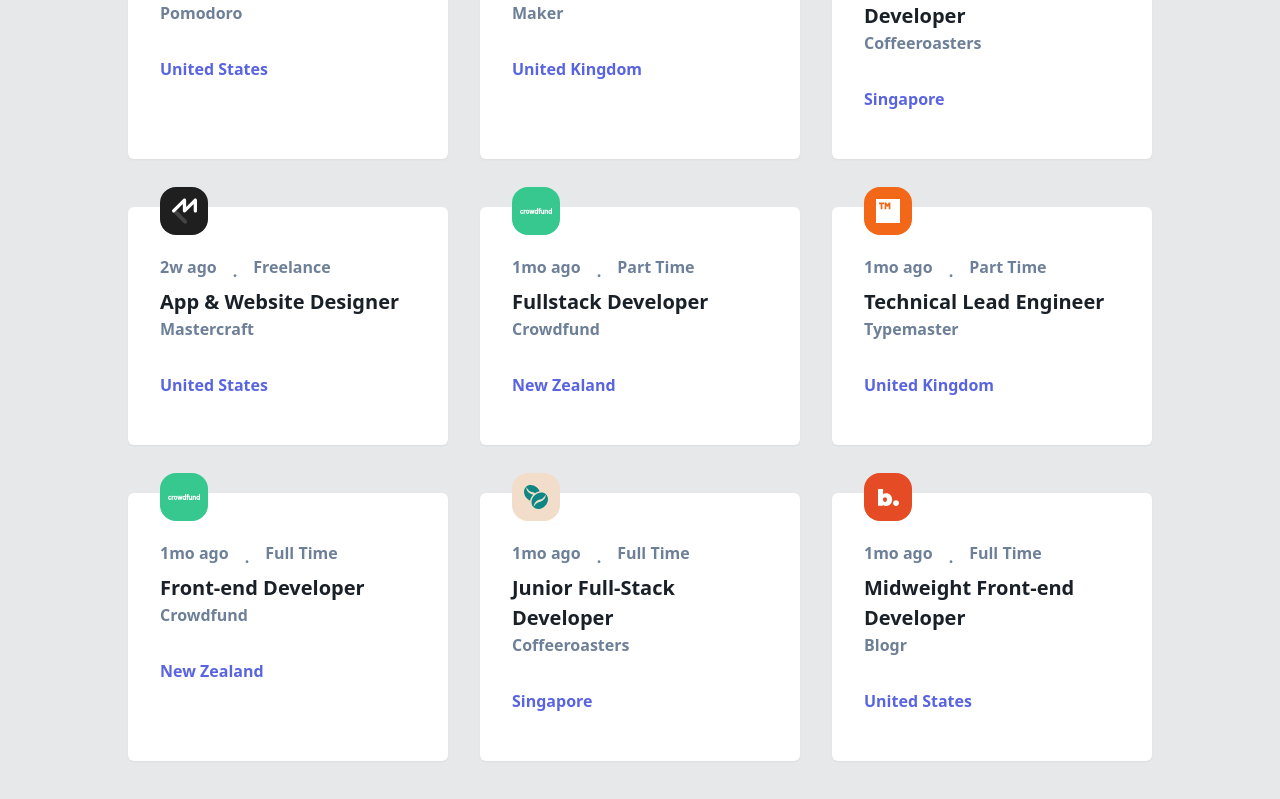
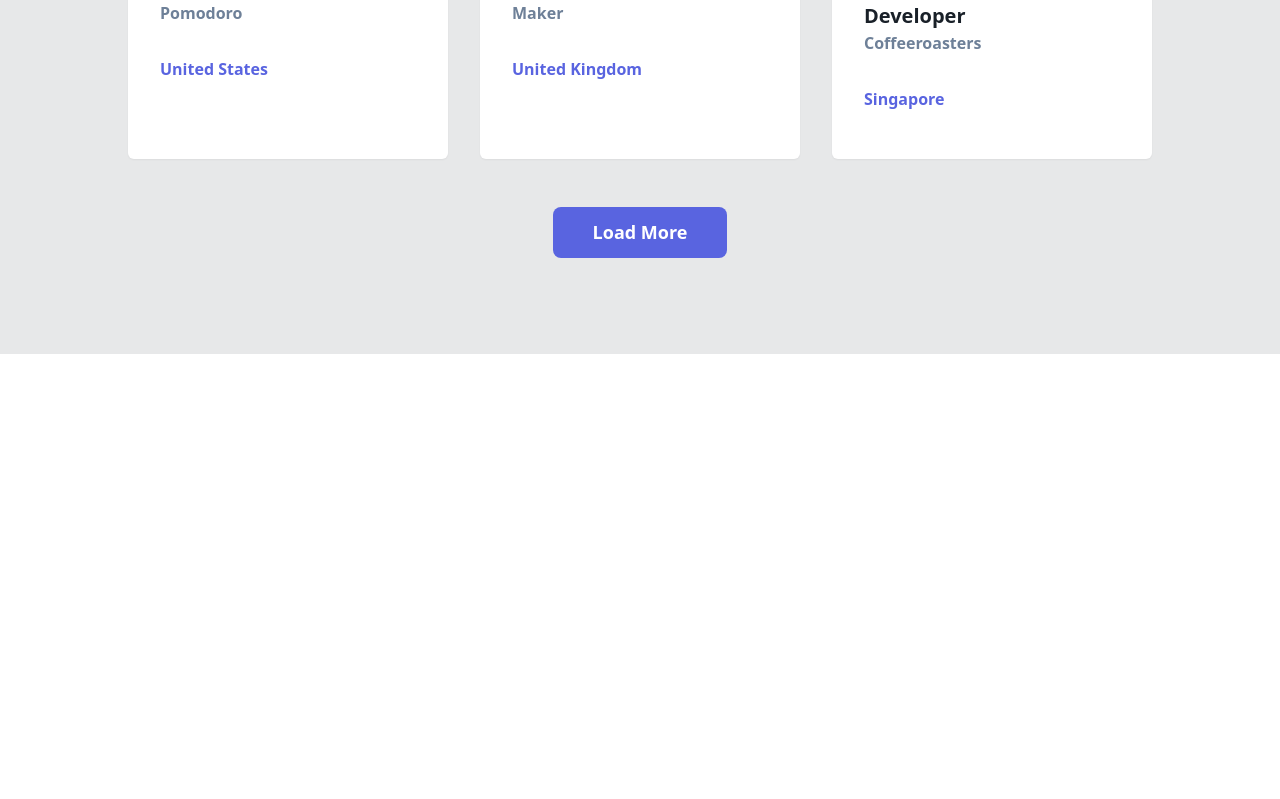
Before and after one commit to SajeedAninda/Devjobs-Web-App, a React (Vite) app: page / in a window 1280 px wide. Shown: the part 1077-1876 px from the top of the page. After the commit the page ends 1431 px from the top, so only its background shows below. Built offline with nearby package versions, Linux system fonts and the light colour scheme.

Commit message:
Added a load more button to load more cards

```diff
--- a/src/Components/JobCards/JobCards.jsx
+++ b/src/Components/JobCards/JobCards.jsx
@@ -3,6 +3,7 @@
 
 const JobCards = () => {
     const [jobs, setJobs] = useState([]);
+    const [visibleJobs, setVisibleJobs] = useState(9);
 
     useEffect(() => {
         fetch('./data.json')
@@ -10,11 +11,14 @@
             .then(json => setJobs(json));
     }, []);
 
+    const loadMoreJobs = () => {
+        setVisibleJobs(jobs.length);
+    };
+
     return (
         <div className='w-[80%] mx-auto py-24'>
             <div className='grid grid-cols-3 gap-8 gap-y-12'>
-                {
-                    jobs?.map((job, index) => (
+                {jobs.slice(0, visibleJobs).map((job, index) => (
                     <div key={index} className="card bg-white dark:bg-[#19202d] px-8 py-12 shadow-sm rounded-md relative">
                         <img
                             style={{ backgroundColor: job?.logoBackground }}
@@ -29,7 +33,7 @@
                         </div>
 
                         <div>
-                                <Link to={`/${job?.id}`} className='text-[20px] text-[#192028] dark:text-white font-bold pb-3  cursor-pointer hover:opacity-50 transition duration-200 delay-75 ease-in-out'>
+                            <Link to={`/${job?.id}`} className='text-[20px] text-[#192028] dark:text-white font-bold pb-3 cursor-pointer hover:opacity-50 transition duration-200 delay-75 ease-in-out'>
                                 {job?.position}
                             </Link>
 
@@ -44,9 +48,19 @@
                             </p>
                         </div>
                     </div>
-                    ))
-                }
+                ))}
             </div>
+
+            {visibleJobs < jobs.length && (
+                <div className="flex justify-center mt-12">
+                    <button
+                        onClick={loadMoreJobs}
+                        className='px-10 py-3 rounded-lg text-white text-[18px] font-semibold bg-[#5964e0] hover:bg-[#949beb] transition duration-200 delay-75 ease-in-out'
+                    >
+                        Load More
+                    </button>
+                </div>
+            )}
         </div>
     );
 };
```
Lines whose indentation alone changed are shown as unchanged.
